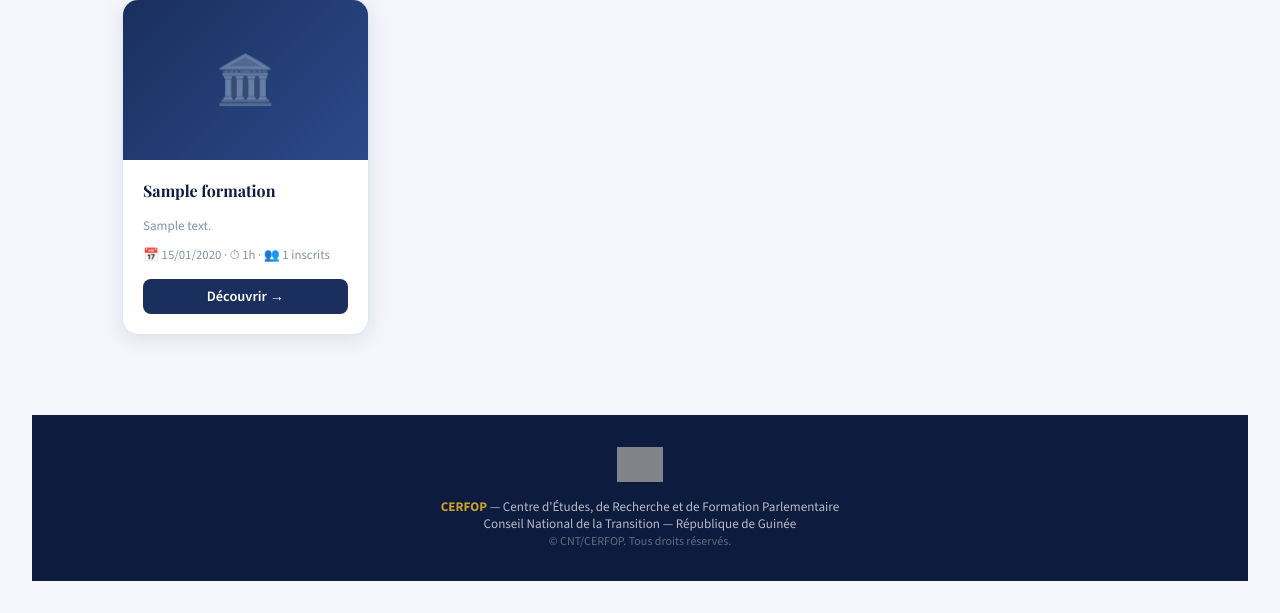
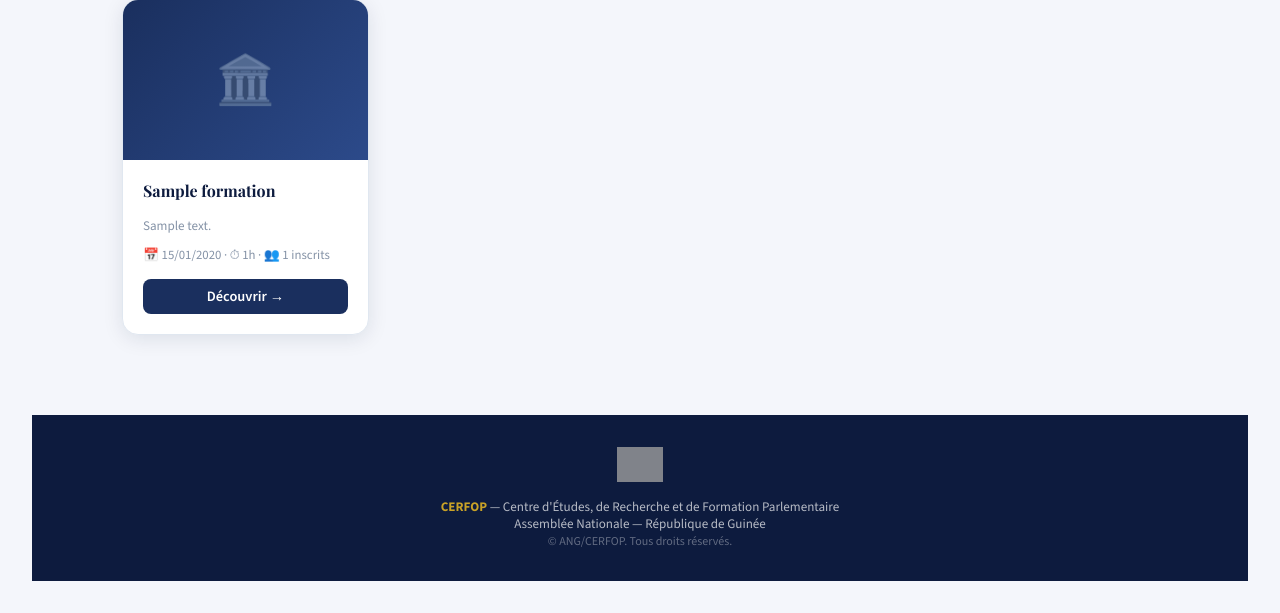
Before and after one commit to defassou/cerfopProject, a Django app: page / in a window 1280 px wide. Shown: the part 1438-2051 px from the top of the page. Run offline with Django 5.2, Linux system fonts and the light colour scheme; tables that the repository leaves empty hold one stand-in row (values such as "Sample post"); grey boxes are pictures that could not be loaded.

Commit message:
Feat3: Modification des templates

```diff
--- a/formation/templates/formation/accueil.html
+++ b/formation/templates/formation/accueil.html
@@ -62,9 +62,9 @@
 {% endif %}
 <!-- FOOTER -->
 <div style="background:var(--bleu-nuit);color:rgba(255,255,255,.7);padding:2rem;text-align:center;font-size:.82rem;">
-  <img src="{% static 'formation/img/logo_cnt.png' %}" alt="CNT" style="height:35px;margin-bottom:.75rem;opacity:.8;"><br>
+  <img src="{% static 'formation/img/logo_cnt.png' %}" alt="ANG" style="height:35px;margin-bottom:.75rem;opacity:.8;"><br>
   <strong style="color:var(--or);">CERFOP</strong> — Centre d'Études, de Recherche et de Formation Parlementaire<br>
-  Conseil National de la Transition — République de Guinée<br>
-  <span style="opacity:.5;font-size:.75rem;">© {{ "now"|date:"Y" }} CNT/CERFOP. Tous droits réservés.</span>
+  Assemblée Nationale — République de Guinée<br>
+  <span style="opacity:.5;font-size:.75rem;">© {{ "now"|date:"Y" }} ANG/CERFOP. Tous droits réservés.</span>
 </div>
 {% endblock %}
--- a/formation/templates/formation/attestation.html
+++ b/formation/templates/formation/attestation.html
@@ -12,7 +12,7 @@
     <div class="attestation-header">
       <img src="{% static 'formation/img/logo_cnt.png' %}" alt="CNT" style="height:80px;margin-bottom:1rem;">
       <div style="text-transform:uppercase;font-size:.75rem;letter-spacing:3px;color:var(--gris);margin-bottom:.25rem;">République de Guinée</div>
-      <div style="font-size:.85rem;font-weight:700;color:var(--bleu-marine);margin-bottom:.5rem;">CONSEIL NATIONAL DE LA TRANSITION</div>
+      <div style="font-size:.85rem;font-weight:700;color:var(--bleu-marine);margin-bottom:.5rem;">ASSEMBLEE NATIONALE DE GUINEE</div>
       <div style="font-size:.78rem;color:var(--gris);margin-bottom:1.5rem;">Direction — CERFOP<br>Centre d'Études, de Recherche et de Formation Parlementaire</div>
       <div style="border-top:2px solid var(--or);border-bottom:2px solid var(--or);padding:.5rem 2rem;margin:.5rem auto;display:inline-block;">
         <div class="attestation-title">ATTESTATION DE FORMATION</div>
@@ -51,7 +51,7 @@
       </div>
       <div style="text-align:center;align-self:center;">
         <div style="width:80px;height:80px;border:2px solid var(--or);border-radius:50%;display:flex;align-items:center;justify-content:center;margin:0 auto;">
-          <img src="{% static 'formation/img/logo_cnt.png' %}" alt="" style="height:55px;">
+          <img src="{% static 'formation/img/logo_cnt.jpeg' %}" alt="" style="height:55px;">
         </div>
         <div style="font-size:.7rem;color:var(--gris);margin-top:.5rem;">Cachet officiel</div>
       </div>
--- a/formation/templates/formation/base.html
+++ b/formation/templates/formation/base.html
@@ -6,7 +6,7 @@
 <title>{% block title %}CERFOP — Formation Parlementaire{% endblock %}</title>
 {% load static %}
 <link rel="stylesheet" href="{% static 'formation/css/cerfop.css' %}">
-<link rel="icon" type="image/png" href="{% static 'formation/img/logo_cnt.jpeg' %}">
+<link rel="icon" type="image/jpeg" href="{% static 'formation/img/logo_cnt.jpeg' %}">
 {% block extra_css %}{% endblock %}
 </head>
 <body>
@@ -16,7 +16,7 @@
   <a href="{% url 'accueil' %}" class="navbar-brand">
     <img src="{% static 'formation/img/logo_cnt.jpeg' %}" alt="Logo ANG">
     <div class="brand-text">
-      <div class="brand-cnt">CNT — Guinée</div>
+      <div class="brand-cnt">ANG — Guinée</div>
       <div class="brand-cerfop">CERFOP</div>
     </div>
   </a>
--- a/formation/templates/formation/connexion.html
+++ b/formation/templates/formation/connexion.html
@@ -11,7 +11,7 @@
 <div class="login-page">
   <div class="login-box">
     <div class="login-logo">
-      <img src="{% static 'prlg/img/cnt_logo.jpeg' %}" alt="ang" onerror="this.outerHTML='<div style=width:90px;height:90px;border-radius:50%;background:#cc0000;display:flex;align-items:center;justify-content:center;margin:0 auto;border:3px solid #d4a017><span style=color:white;font-size:24px;font-weight:bold>CNT</span></div>'">
+      <img src="{% static 'formation/img/cnt_logo.jpeg' %}" alt="ang" onerror="this.outerHTML='<div style=width:90px;height:90px;border-radius:50%;background:#cc0000;display:flex;align-items:center;justify-content:center;margin:0 auto;border:3px solid #d4a017><span style=color:white;font-size:24px;font-weight:bold>CNT</span></div>'">
       <h2>Assemblée Nationale de la Guinée</h2>
       <p>République de Guinée — Plateforme de formation en ligne</p>
     </div>
--- a/formation/templates/formation/inscription.html
+++ b/formation/templates/formation/inscription.html
@@ -7,7 +7,7 @@
     <div class="auth-logo">
       <img src="{% static 'formation/img/logo_cnt.png' %}" alt="CNT">
       <h2>Créer votre compte CERFOP</h2>
-      <p>Plateforme de Formation Parlementaire — CNT Guinée</p>
+      <p>Plateforme de Formation Parlementaire — ANG Guinée</p>
     </div>
     <hr class="divider-or">
     <form method="post">
```
